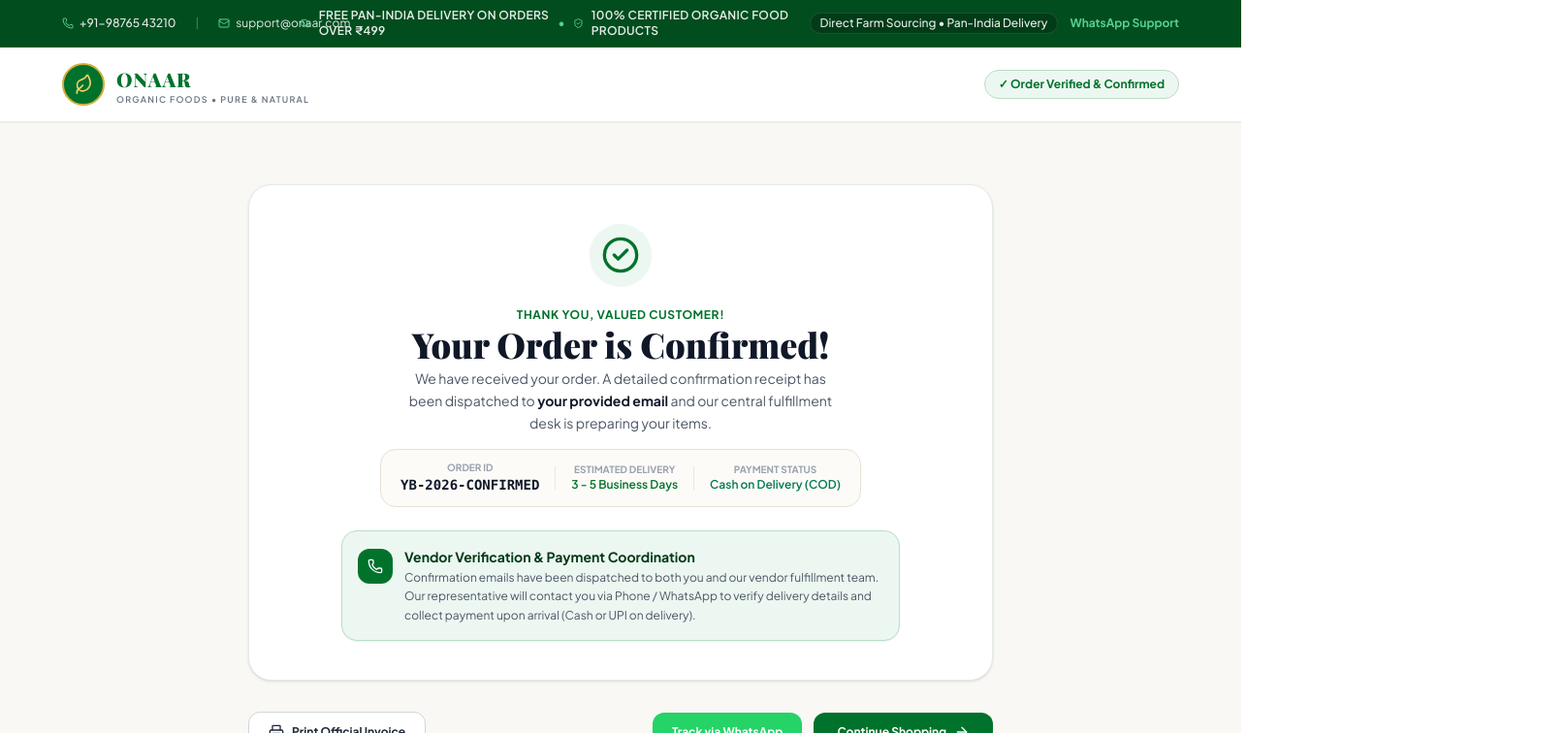
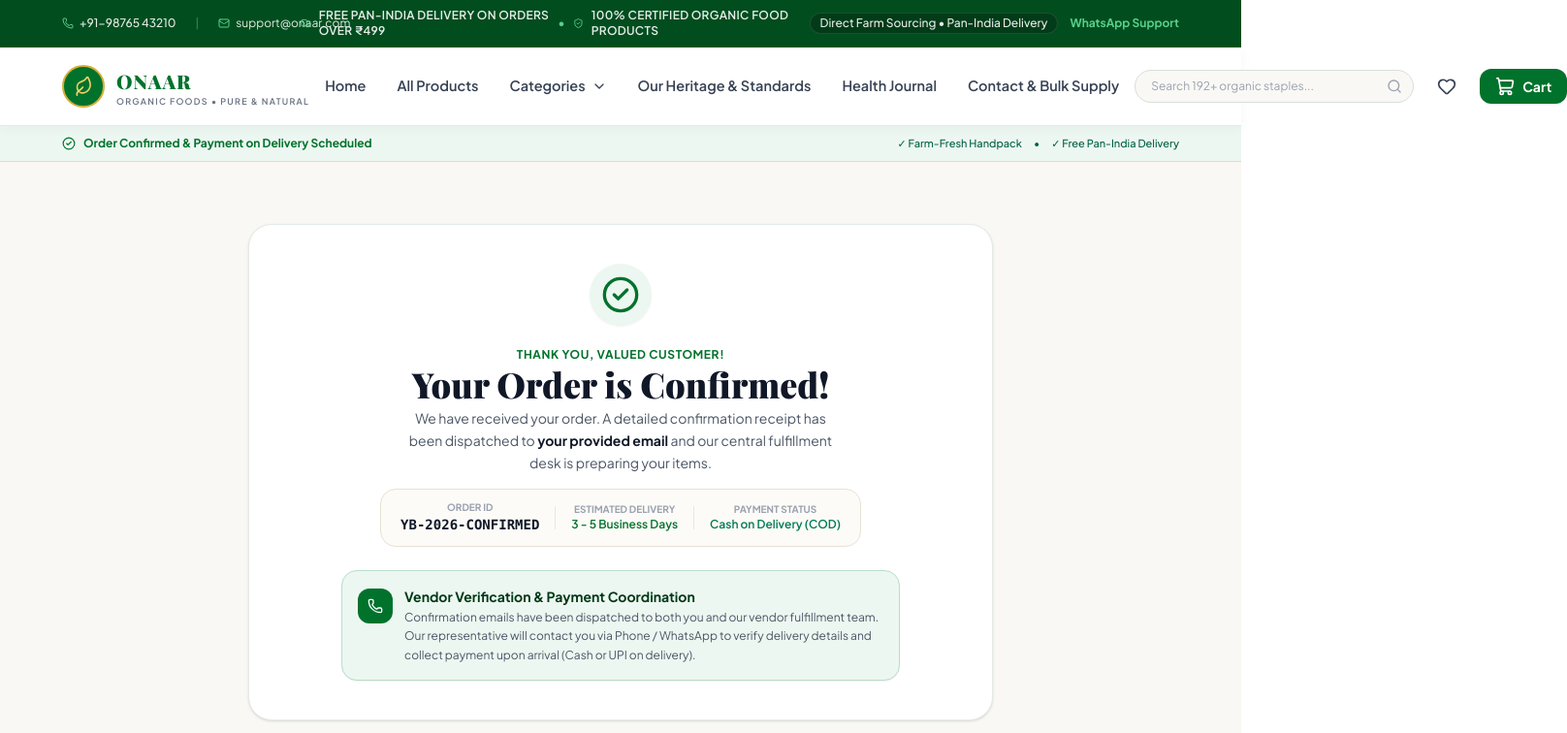
Before and after one commit to Anekantjainsagar/Anurag-Project, a Next.js app: page /order-success in a window 1280 px wide. Shown: the top 756 px of the page at 97% size, 1616 px wide, since content can reach past the window. Built offline with nearby package versions, Linux system fonts and the light colour scheme; a web font is replaced by a local one.

Commit message:
Add full Navbar navigation and modals to Checkout and Order Success pages

```diff
--- a/src/app/checkout/page.tsx
+++ b/src/app/checkout/page.tsx
@@ -6,6 +6,9 @@ import { useRouter } from "next/navigation";
 import { useCart } from "@/context/CartContext";
 import BrandLogo from "@/components/BrandLogo";
 import TopBar from "@/components/TopBar";
+import Navbar from "@/components/Navbar";
+import CartDrawer from "@/components/CartDrawer";
+import BulkEnquiryModal from "@/components/BulkEnquiryModal";
 import Footer from "@/components/Footer";
 import ToastNotification from "@/components/ToastNotification";
 import { sendOrderEmails, OrderPayload } from "@/services/emailService";
@@ -259,20 +262,22 @@ export default function CheckoutPage() {
   return (
     <div className="min-h-screen flex flex-col bg-[#faf8f4] text-gray-900 font-sans">
       <TopBar />
+      <Navbar />
 
-      {/* Checkout Navbar */}
-      <header className="w-full bg-white border-b border-[#e5ebe7] shadow-xs py-4 px-4 sm:px-8 lg:px-12 xl:px-16">
-        <div className="w-full flex items-center justify-between">
-          <Link href="/">
-            <BrandLogo variant="dark" />
-          </Link>
-
-          <div className="flex items-center gap-2 text-xs font-bold text-[#01722C] bg-[#edf7f1] px-3.5 py-1.5 rounded-full border border-[#b8ddc6]">
-            <Lock className="w-3.5 h-3.5" />
+      {/* Checkout Security Sub-header */}
+      <div className="w-full bg-[#edf7f1] border-b border-[#b8ddc6]/70 py-2.5 px-4 sm:px-8 lg:px-12 xl:px-16 2xl:px-20">
+        <div className="w-full flex items-center justify-between text-xs text-[#01722C]">
+          <div className="flex items-center gap-2 font-bold">
+            <Lock className="w-3.5 h-3.5 text-[#01722C]" />
             <span>256-Bit SSL Encrypted Checkout</span>
           </div>
+          <div className="hidden sm:flex items-center gap-3 text-[11px] font-medium text-emerald-800">
+            <span>✓ 100% Certified Organic Guarantee</span>
+            <span>•</span>
+            <span>✓ Pay on Delivery (COD) Available</span>
+          </div>
         </div>
-      </header>
+      </div>
 
       {/* Main Checkout Canvas - Full Width Fluid Container */}
       <main className="w-full px-4 sm:px-8 lg:px-12 xl:px-16 2xl:px-20 py-8 sm:py-12 flex-1">
@@ -769,6 +774,8 @@ export default function CheckoutPage() {
       </main>
 
       <Footer />
+      <CartDrawer />
+      <BulkEnquiryModal />
       <ToastNotification />
     </div>
   );
--- a/src/app/order-success/page.tsx
+++ b/src/app/order-success/page.tsx
@@ -5,6 +5,10 @@ import Link from "next/link";
 import { useSearchParams } from "next/navigation";
 import BrandLogo from "@/components/BrandLogo";
 import TopBar from "@/components/TopBar";
+import Navbar from "@/components/Navbar";
+import CartDrawer from "@/components/CartDrawer";
+import BulkEnquiryModal from "@/components/BulkEnquiryModal";
+import ToastNotification from "@/components/ToastNotification";
 import Footer from "@/components/Footer";
 import { OrderPayload } from "@/services/emailService";
 import {
@@ -57,17 +61,22 @@ function OrderSuccessContent() {
   return (
     <div className="min-h-screen flex flex-col bg-[#faf8f4] text-gray-900 font-sans">
       <TopBar />
+      <Navbar />
 
-      <header className="w-full bg-white border-b border-[#e5ebe7] shadow-xs py-4 px-4 sm:px-8 lg:px-12 xl:px-16">
-        <div className="w-full flex items-center justify-between">
-          <Link href="/">
-            <BrandLogo variant="dark" />
-          </Link>
-          <div className="text-xs font-bold text-[#01722C] bg-[#edf7f1] px-3.5 py-1.5 rounded-full border border-[#b8ddc6]">
-            ✓ Order Verified & Confirmed
+      {/* Order Status Sub-header */}
+      <div className="w-full bg-[#edf7f1] border-b border-[#b8ddc6]/70 py-2.5 px-4 sm:px-8 lg:px-12 xl:px-16 2xl:px-20">
+        <div className="w-full flex items-center justify-between text-xs text-[#01722C]">
+          <div className="flex items-center gap-2 font-bold">
+            <CheckCircle2 className="w-3.5 h-3.5 text-[#01722C]" />
+            <span>Order Confirmed & Payment on Delivery Scheduled</span>
+          </div>
+          <div className="hidden sm:flex items-center gap-3 text-[11px] font-medium text-emerald-800">
+            <span>✓ Farm-Fresh Handpack</span>
+            <span>•</span>
+            <span>✓ Free Pan-India Delivery</span>
           </div>
         </div>
-      </header>
+      </div>
 
       {/* Main Confirmation Canvas */}
       <main className="w-full px-4 sm:px-8 lg:px-12 xl:px-16 2xl:px-20 py-10 sm:py-16 flex-1">
@@ -233,6 +242,9 @@ function OrderSuccessContent() {
       </main>
 
       <Footer />
+      <CartDrawer />
+      <BulkEnquiryModal />
+      <ToastNotification />
     </div>
   );
 }
```
